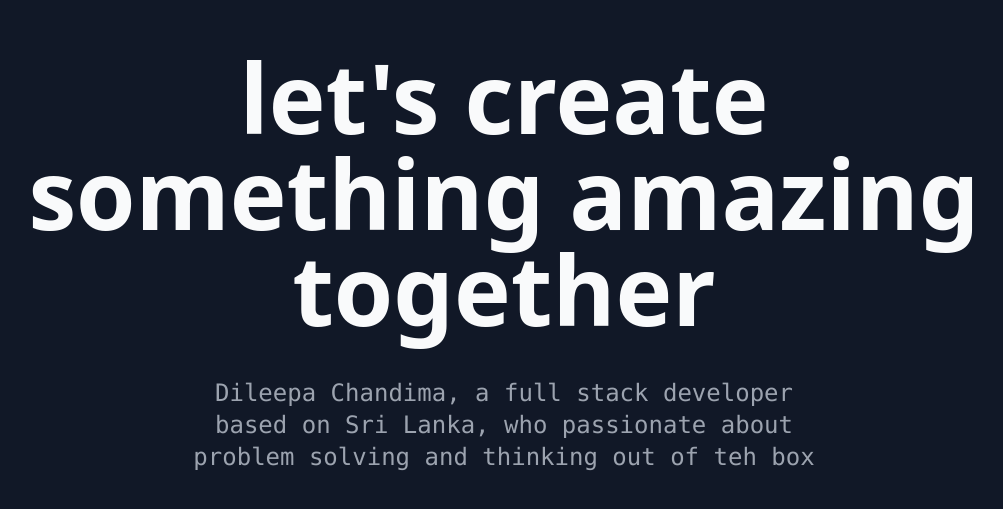
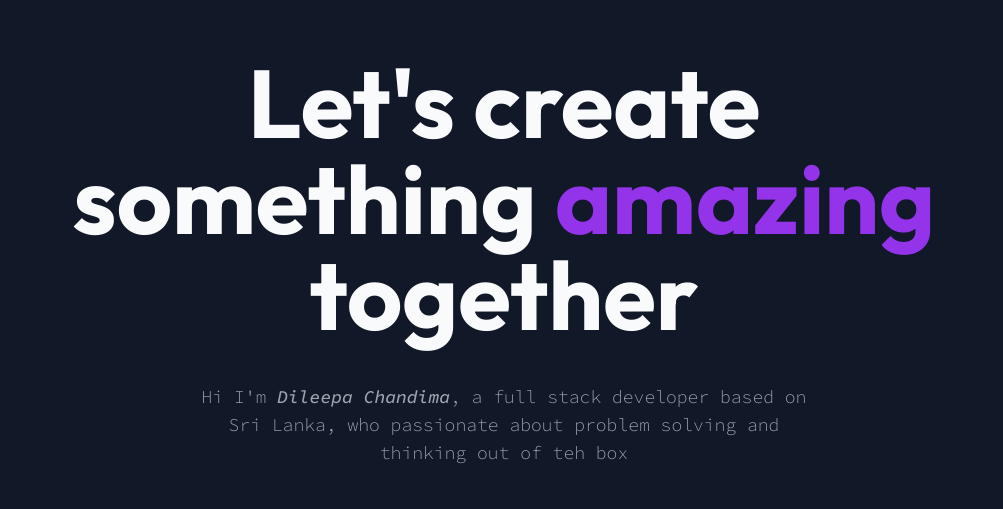
Before and after one commit to dilipchandima/next-blog, a Next.js app: page / in a window 1280 px wide. Shown: the part 139-648 px from the top of the page, without its empty margins (136-1139 px from the left). Built offline with nearby package versions, Linux system fonts and the light colour scheme.

Commit message:
add fonts

```diff
--- a/src/pages/index.js
+++ b/src/pages/index.js
@@ -11,12 +11,15 @@ export default function Home() {
       </Head>
 
       <main className="h-screen grid content-center">
-        <h1 className="text-8xl font-bold text-gray-50 text-center w-3/4 mx-auto">
-          {`let's create something amazing together`}
+        <h1 className="text-8xl font-bold text-gray-50 text-center w-3/4 mx-auto ">
+          Let{"'"}s create something{" "}
+          <span className="text-purple-600">amazing</span> together
         </h1>
-        <h5 className="text-2xl font-mono font-extralight text-gray-400 text-center mt-10 w-2/4 mx-auto">
-          Dileepa Chandima, a full stack developer based on Sri Lanka, who
-          passionate about problem solving and thinking out of teh box
+        <h5 className="text-lg font-mono font-light text-gray-400 text-center mt-10 w-2/4 mx-auto">
+          Hi I{"'"}m{" "}
+          <span className="font-medium italic">Dileepa Chandima</span>, a full
+          stack developer based on Sri Lanka, who passionate about problem
+          solving and thinking out of teh box
         </h5>
       </main>
     </div>
--- a/src/styles/globals.css
+++ b/src/styles/globals.css
@@ -1,3 +1,6 @@
+@import url("https://fonts.googleapis.com/css2?family=Outfit:wght@300;400;600&family=Source+Code+Pro:ital,wght@0,200;0,300;0,400;0,500;0,600;0,700;0,800;0,900;1,200;1,300;1,400;1,500;1,600;1,700;1,800;1,900&display=swap");
+@import url("https://fonts.googleapis.com/css2?family=Outfit:wght@100;200;300;400;500;600;700;800;900&display=swap");
+
 @tailwind base;
 @tailwind components;
 @tailwind utilities;
--- a/tailwind.config.js
+++ b/tailwind.config.js
@@ -5,6 +5,10 @@ module.exports = {
     "./components/**/*.{js,ts,jsx,tsx}",
   ],
   theme: {
+    fontFamily: {
+      sans: ["Outfit", "sans-serif"],
+      mono: ["Source Code Pro", "sans-serif"],
+    },
     extend: {},
   },
   plugins: [],
```
